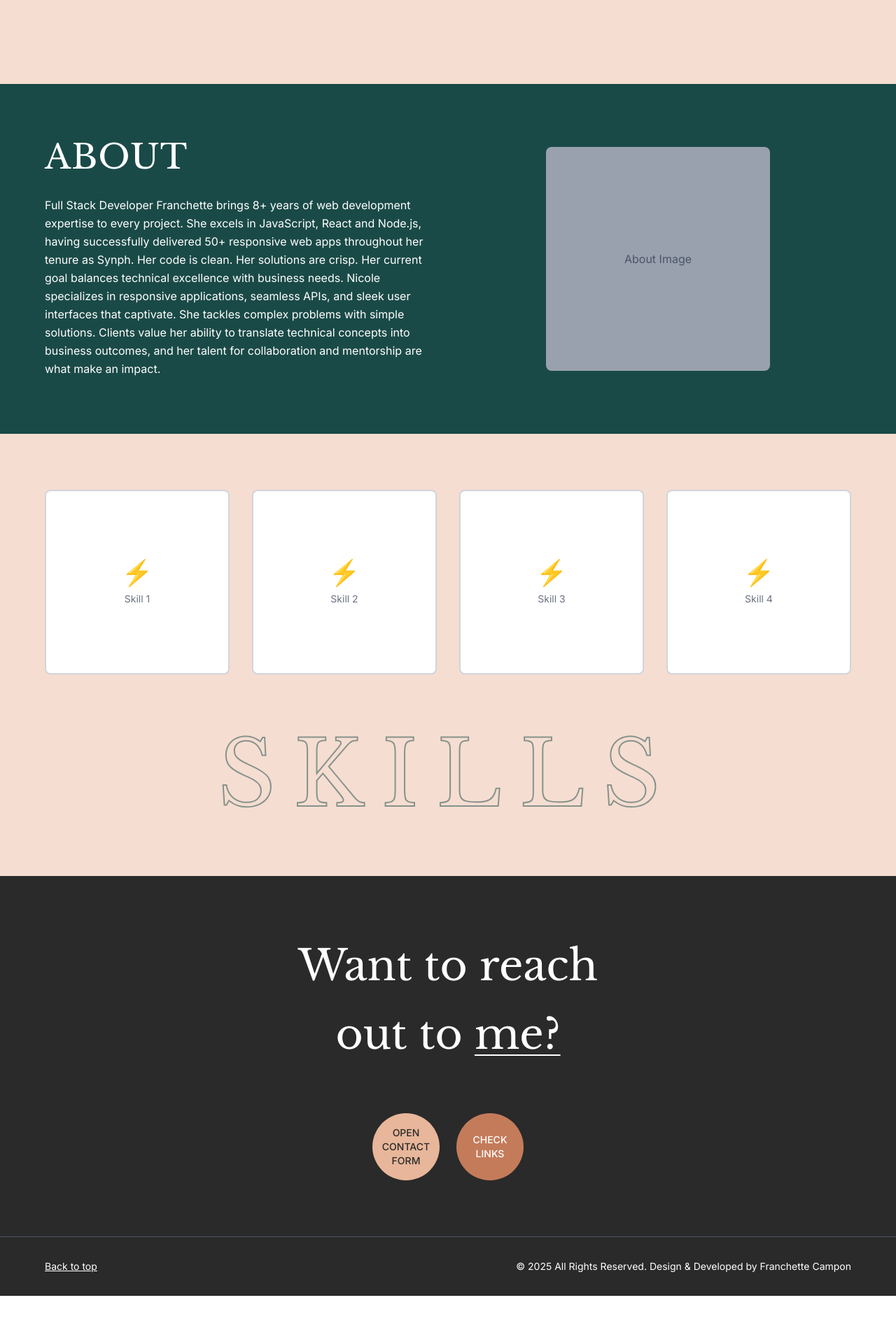
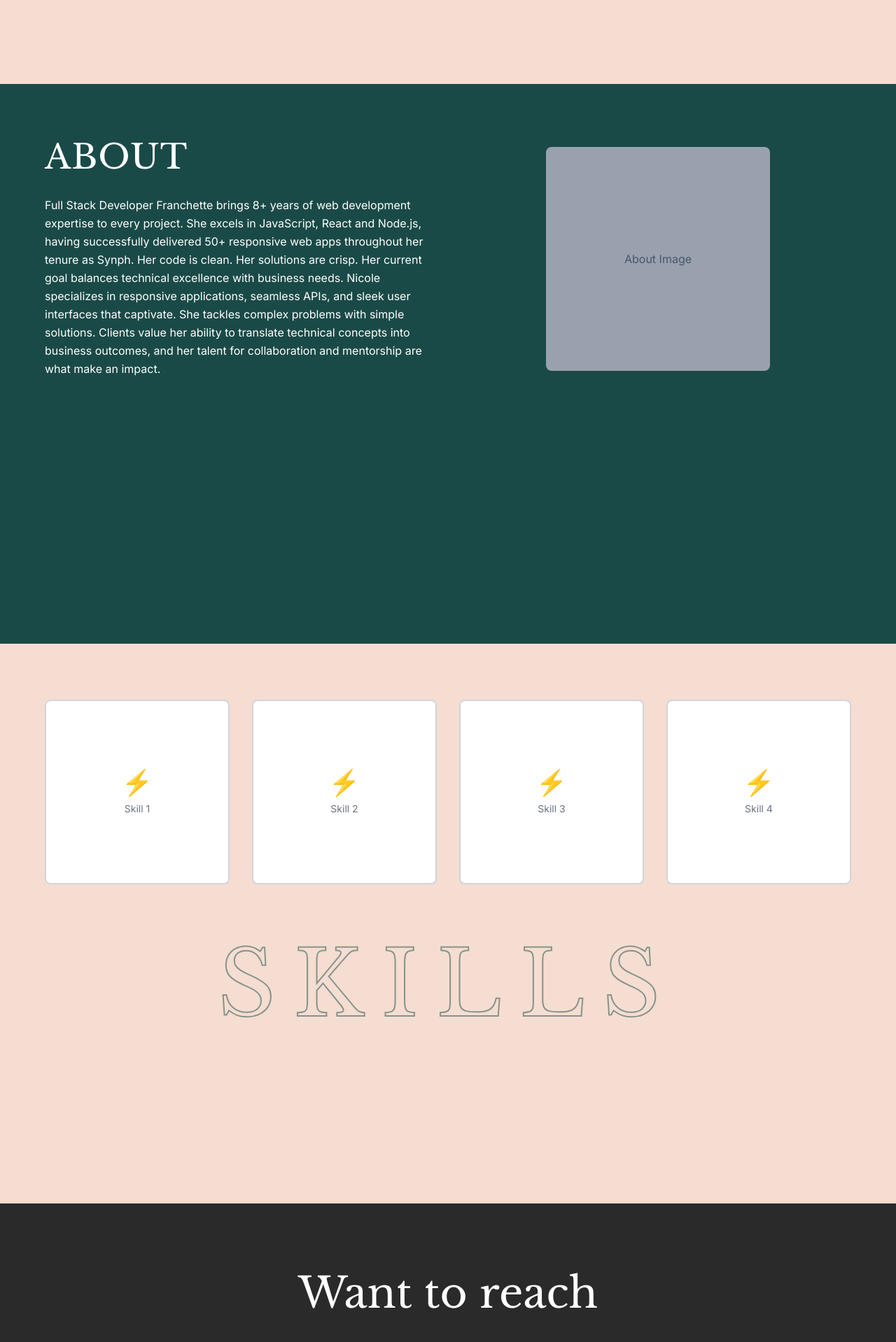
Before and after one commit to nicoleCamoro/franchette, a Next.js app: page / in a window 1280 px wide. Shown: the part 680-2598 px from the top of the page at 70% size. Before the commit the page ends 2532 px from the top, so only its background shows below. Built offline with nearby package versions, Linux system fonts and the light colour scheme.

Commit message:
style: make each section fill height

```diff
--- a/src/components/About.tsx
+++ b/src/components/About.tsx
@@ -2,7 +2,7 @@ import Image from 'next/image';
 
 export default function About() {
     return (
-        <section className="bg-[#1A4A47] py-20 px-6">
+        <section className="min-h-screen bg-[#1A4A47] py-20 px-6">
             <div className="max-w-6xl mx-auto">
                 <div className="flex flex-col lg:flex-row items-center gap-12">
                     {/* Left Side - Content */}
--- a/src/components/Contact.tsx
+++ b/src/components/Contact.tsx
@@ -1,6 +1,6 @@
 export default function Contact() {
     return (
-        <section className="bg-[#2A2A2A] py-20 px-6">
+        <section className="min-h-screen bg-[#2A2A2A] py-20 px-6">
             <div className="max-w-4xl mx-auto text-center">
                 {/* Contact Heading */}
                 <h2 className="text-4xl md:text-5xl lg:text-6xl font-light text-white mb-16 leading-relaxed font-libre-baskerville">
--- a/src/components/Skills.tsx
+++ b/src/components/Skills.tsx
@@ -1,6 +1,6 @@
 export default function Skills() {
     return (
-        <section className="bg-[#F5DDD1] py-20 px-6">
+        <section className="min-h-screen bg-[#F5DDD1] py-20 px-6">
             <div className="max-w-6xl mx-auto">
                 {/* Skills Grid */}
                 <div className="grid grid-cols-1 md:grid-cols-2 lg:grid-cols-4 gap-8 mb-20">
```
